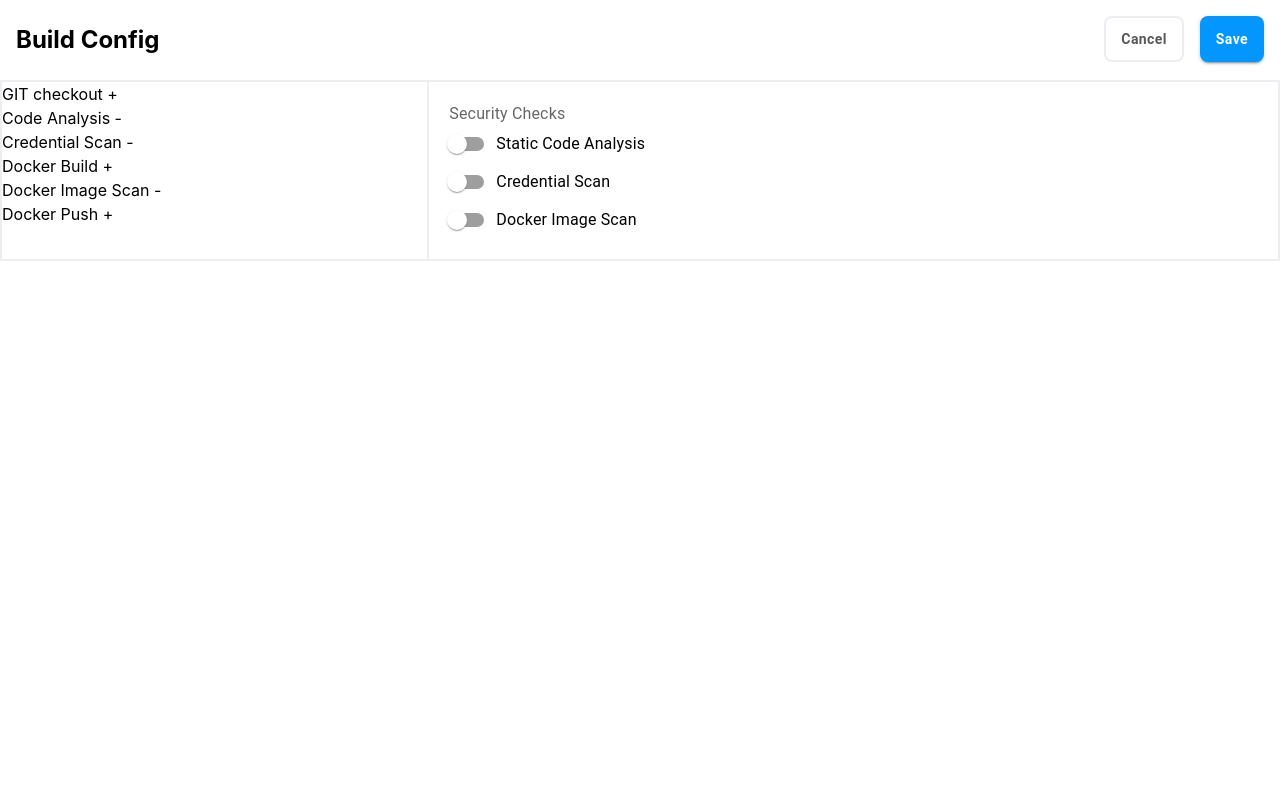
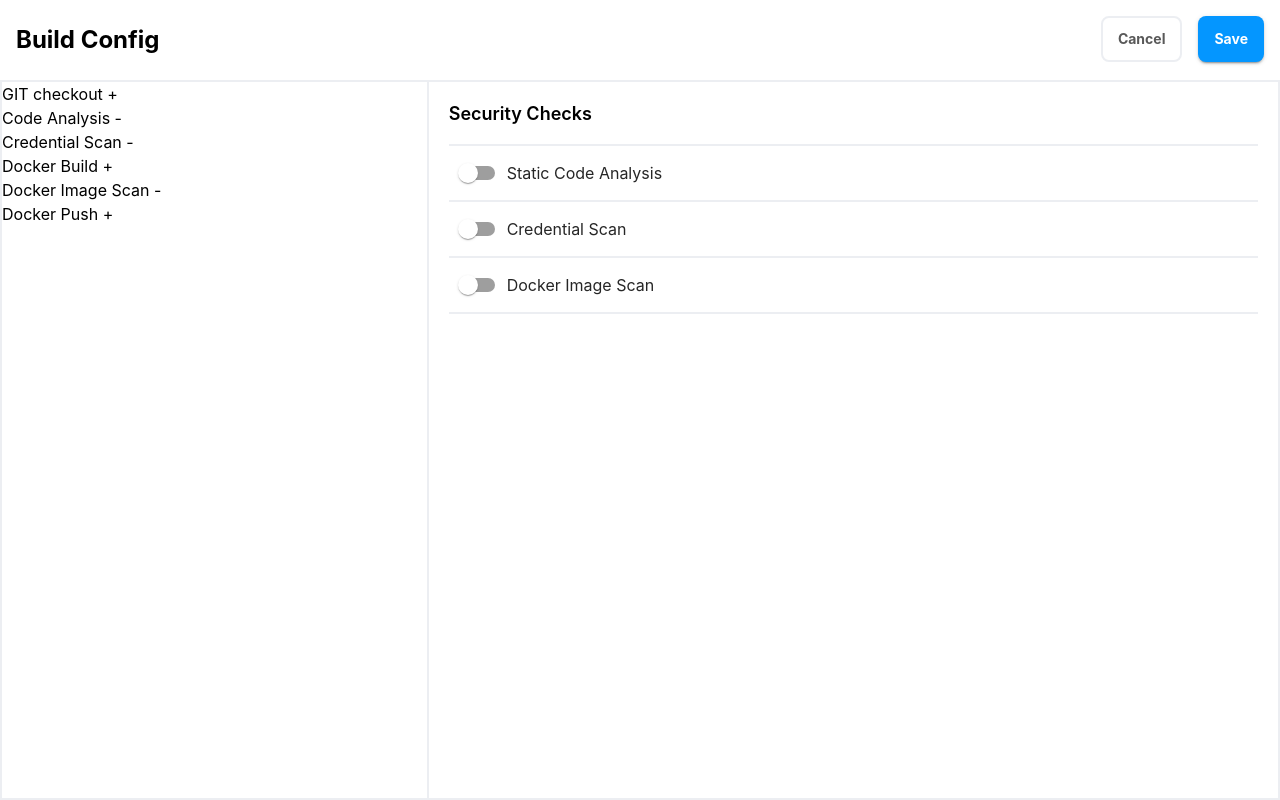
Before and after one commit to panthsolanki/task_flow, a React (Vite) app: page / in a window 1280 px wide. Built offline with nearby package versions, Linux system fonts and the light colour scheme.

Commit message:
UI update

```diff
--- /dev/null
+++ b/src/components/ConfigSwitch/ConfigSwitch.scss
@@ -0,0 +1,8 @@
+@import "../../styles/variables";
+@import "../../styles/mixins";
+
+.switch-label{
+  @include normal-font;
+  padding: 1em 0;
+  border-bottom: 2px solid $border-color;
+}
--- a/src/components/ConfigSwitch/ConfigSwitch.tsx
+++ b/src/components/ConfigSwitch/ConfigSwitch.tsx
@@ -13,15 +13,13 @@ const ConfigSwitch: FC<ConfigSwitchProps> = (props: ConfigSwitchProps) => {
   const { flowNodes, toggleBuildConfigNode } = useBuildConfigReducer();
 
   const flowNode = flowNodes.find(node => node.code === code);
-  console.log("flowNode", flowNode);
-
   const onToggleChange = (code: string = "", isActive: boolean = false): void => {
-    console.log("onToggleChange", code, isActive);
     toggleBuildConfigNode(code, isActive);
   }
 
   return <FormControlLabel
     key={key}
+    className="switch-label"
     control={
       <Switch
         size="medium"
@@ -32,6 +30,14 @@ const ConfigSwitch: FC<ConfigSwitchProps> = (props: ConfigSwitchProps) => {
       />
     }
     label={label}
+    sx={{
+      margin: 0,
+      paddingTop: 1,
+      paddingBottom: 1,
+      borderBottom: 2,
+      borderColor: '#ECEEF2',
+      color: '#262626',
+    }}
   />
 }
 
--- a/src/components/FlowSetting/FlowSetting.scss
+++ b/src/components/FlowSetting/FlowSetting.scss
@@ -1,7 +1,15 @@
-@import '../../styles/_variables';
+@import '../../styles/variables';
+@import '../../styles/mixins';
 
 .flow-setting-container {
-  border-left: 2px solid $border-color;
-  display: flex;
+  @include flex-column;
   padding: 20px;
+  flex: 1
 }
+
+.setting-title {
+  margin: 0;
+  padding-bottom: 1em;
+  @include title-font;
+  border-bottom: 2px solid $border-color;
+}
--- a/src/components/FlowSetting/FlowSetting.tsx
+++ b/src/components/FlowSetting/FlowSetting.tsx
@@ -1,6 +1,5 @@
 import FormControl from '@mui/material/FormControl';
 import FormGroup from '@mui/material/FormGroup';
-import FormLabel from '@mui/material/FormLabel';
 import { FC } from 'react';
 import { flowToggleArr } from '../../constants/buildConfig';
 import ConfigSwitch from '../ConfigSwitch/ConfigSwitch';
@@ -9,8 +8,8 @@ import './FlowSetting.scss';
 const FlowSetting: FC = () => {
   return (<>
     <div className="flow-setting-container">
+      <h4 className="setting-title">Security Checks</h4>
       <FormControl component="fieldset" variant="standard">
-        <FormLabel >Security Checks</FormLabel>
         <FormGroup>
           {flowToggleArr.map(flowNode => <ConfigSwitch
             key={flowNode.code.toString()}
--- a/src/index.css
+++ b/src/index.css
@@ -17,3 +17,9 @@ body {
   /* min-width: 320px; */
   min-height: 100vh;
 }
+
+#root {
+  display: flex;
+  flex-flow: column nowrap;
+  min-height: 100vh;
+}
--- a/src/main.tsx
+++ b/src/main.tsx
@@ -13,6 +13,10 @@ const theme = createTheme({
       main: '#595959',
     }
   },
+  typography: {
+    "fontFamily": `"SF Pro", Inter, system-ui, Avenir, Helvetica, Arial, sans-serif`,
+    "fontSize": 14,
+  }
 });
 
 ReactDOM.createRoot(document.getElementById('root') as HTMLElement).render(
--- a/src/pages/BuildConfigPage/BuildConfigPage.scss
+++ b/src/pages/BuildConfigPage/BuildConfigPage.scss
@@ -4,14 +4,14 @@
 .container {
   @include flex-row;
   border: 2px solid $border-color;
+  flex: 1;
 }
 
 .chart-container {
   flex: 1;
-  // border-right: 1px solid $border-color;
 }
 
 .setting-container {
   flex: 2;
-  // border-left: 1px solid $border-color;
+  border-left: 2px solid $border-color;
 }
--- a/src/styles/_mixins.scss
+++ b/src/styles/_mixins.scss
@@ -2,3 +2,29 @@
   display: flex;
   flex-flow: row nowrap;
 }
+
+@mixin flex-column {
+  display: flex;
+  flex-flow: column nowrap;
+}
+
+@mixin header-font {
+  font-style: normal;
+  font-weight: 590;
+  font-size: 24px;
+  line-height: 32px;
+}
+
+@mixin title-font {
+  font-style: normal;
+  font-weight: 590;
+  font-size: 18px;
+  line-height: 24px;
+}
+
+@mixin normal-font {
+  font-style: normal;
+  font-weight: 590;
+  font-size: 14px;
+  line-height: 20px;
+}
--- a/src/styles/_variables.scss
+++ b/src/styles/_variables.scss
@@ -2,3 +2,4 @@ $primary-color: #0496FF;
 $secondary-color: #595959;
 $border-color: #ECEEF2;
 $primary-cta-color: #FFFFFF;
+$black-font-color: #262626;
```
